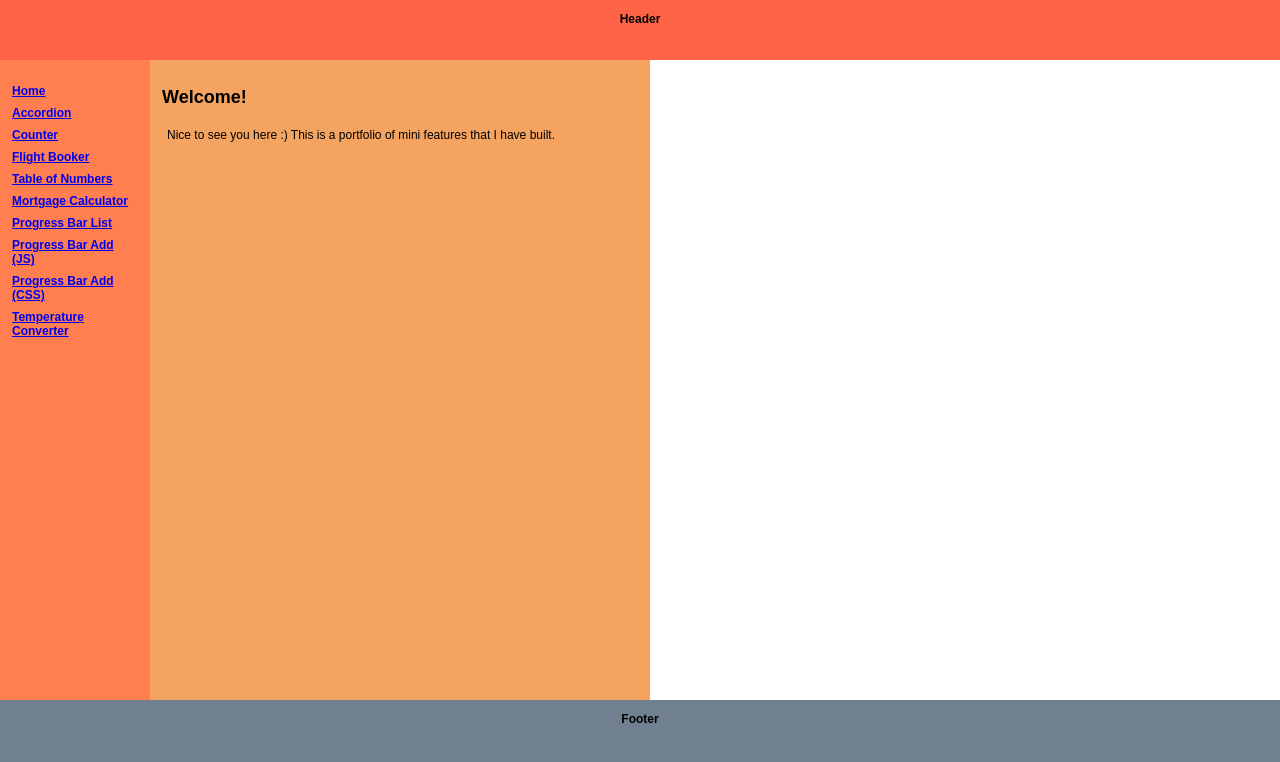
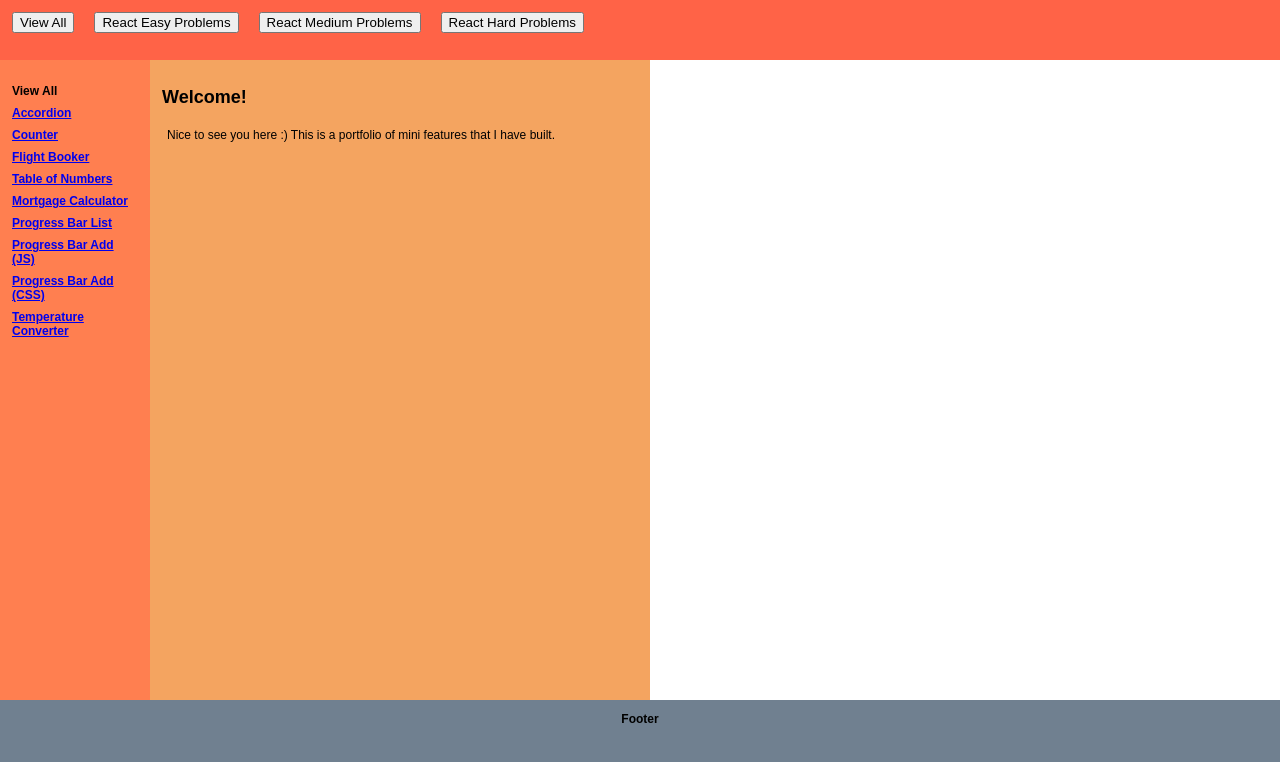
Before and after one commit to sandymak/practice, a React (Create React App) app: page / in a window 1280 px wide. Shown: the top 762 px of the page. Built offline with nearby package versions, Linux system fonts and the light colour scheme.

Commit message:
Add a filtering option to separate different problems by level of difficulty

```diff
--- a/src/common/MainPage.jsx
+++ b/src/common/MainPage.jsx
@@ -1,10 +1,13 @@
-import { Fragment } from 'react'
+import { Fragment, useState } from 'react'
+import { useNavigate } from 'react-router-dom'
 import Sidebar from '../navigation/Sidebar'
 import PromptGenerator from './PromptGenerator'
 
-import pagesConfig from './pagesConfig'
+import pagesConfig, { HEADER_TABS } from './pagesConfig'
 
 export default function MainPage(props) {
+    const [currentTab, updateCurrentTab] = useState(HEADER_TABS[0])
+    const navigate = useNavigate();
     if (!props.id || !pagesConfig[props.id] || !pagesConfig[props.id].prompt) {
         return (
             <Fragment>
@@ -21,9 +24,26 @@ export default function MainPage(props) {
 
     return (
         <>
-            <header>Header</header>
+            <header>
+                <div className="columns" style={{ columnGap: '20px' }}>
+                    {HEADER_TABS.map((tab) => (
+                        <button
+                            key={tab.id}
+                            onClick={() => {
+                                updateCurrentTab(tab)
+                                navigate('/')
+                            }}
+                        >
+                            {tab.name}
+                        </button>
+                    ))}
+                </div>
+            </header>
             <div className="columns">
-                <Sidebar />
+                <Sidebar
+                    currentTabId={currentTab.id}
+                    currentTabName={currentTab.name}
+                />
                 {MainComponent && (
                     <main>
                         <MainComponent />
--- a/src/common/PromptGenerator.js
+++ b/src/common/PromptGenerator.js
@@ -10,8 +10,11 @@ export default function PromptGenerator({ pageId }) {
 
     return (
         <aside>
-            <h1>{title || 'Default Title'}</h1>
-            <p>{description || 'Default description'}</p>
+            <h1>{title || 'Welcome!'}</h1>
+            <p>
+                {description ||
+                    'Nice to see you here :) This is a portfolio of mini features that I have built.'}
+            </p>
             {RequirementsComponent && <h2>Requirements:</h2>}
             {RequirementsComponent && <RequirementsComponent />}
             {LearningsComponent && (
--- a/src/common/pagesConfig.js
+++ b/src/common/pagesConfig.js
@@ -14,16 +14,17 @@ import {
 } from '../features/progressBar/ProgressBarAdd'
 import TemperatureConverter from '../features/temperatureConverter/TemperatureConverter'
 
+export const TAGS = {
+    ALL: 'ALL',
+    REACT_EASY: 'REACT_EASY',
+    REACT_MEDIUM: 'REACT_MEDIUM',
+    REACT_HARD: 'REACT_HARD',
+}
+
 const pagesConfig = {
     default: {
         id: 'default',
-        sidebarLinkName: 'Home',
-        path: '/',
-        prompt: {
-            title: 'Welcome! ',
-            description:
-                'Nice to see you here :) This is a portfolio of mini features that I have built.',
-        },
+        prompt: {},
         main: null,
     },
     // EASY
@@ -38,6 +39,7 @@ const pagesConfig = {
             requirements: AccordionPrompt,
         },
         main: Accordion,
+        tags: [TAGS.REACT_EASY],
     },
 
     counter: {
@@ -50,6 +52,7 @@ const pagesConfig = {
                 'Build a simple counter that increments whenever a button is clicked',
         },
         main: Counter,
+        tags: [TAGS.REACT_EASY],
     },
     flightBooker: {
         id: 'flight-booker',
@@ -61,6 +64,7 @@ const pagesConfig = {
                 'Build a component that books a one-way or return flight for given dates',
         },
         main: FlightBooker,
+        tags: [TAGS.REACT_EASY],
     },
     generateTable: {
         id: 'generate-table',
@@ -72,6 +76,7 @@ const pagesConfig = {
                 'Generate a table of numbers given the rows and columns.',
         },
         main: GenerateTable,
+        tags: [TAGS.REACT_EASY],
     },
     mortgageCalculator: {
         id: 'mortgageCalculator',
@@ -84,6 +89,7 @@ const pagesConfig = {
             requirements: MortgageCalculatorPrompt,
         },
         main: MortgageCalculator,
+        tags: [TAGS.REACT_EASY],
     },
     progressBarStaticList: {
         id: 'progressBarStaticList',
@@ -96,6 +102,7 @@ const pagesConfig = {
             learnings: ProgressBarLearnings,
         },
         main: ProgressBarStaticList,
+        tags: [TAGS.REACT_EASY],
     },
     progressBarAddWithJS: {
         id: 'progressBarAddJS',
@@ -107,6 +114,7 @@ const pagesConfig = {
                 'Build an app where clicking the "Add" button adds progress bars to the page. The progress bars fill up gradually as soon as they are shown',
         },
         main: ProgressBarAddWithJS,
+        tags: [TAGS.REACT_EASY],
     },
     progressBarAddWithCSS: {
         id: 'progressBarAddCSS',
@@ -119,6 +127,7 @@ const pagesConfig = {
             learnings: ProgressBarAnimationsLearnings,
         },
         main: ProgressBarAddWithCSS,
+        tags: [TAGS.REACT_EASY],
     },
     temperatureConverter: {
         id: 'temperatureConverter',
@@ -130,7 +139,27 @@ const pagesConfig = {
                 'Build a simple temperature converter widget that contains two text inputs temperatures in Celsius and Fahrenheit respectively, allowing for conversion between the temperature scales.',
         },
         main: TemperatureConverter,
+        tags: [TAGS.REACT_EASY, TAGS.REACT_MEDIUM, TAGS.REACT_HARD],
     },
 }
 
+export const HEADER_TABS = [
+    {
+        name: 'View All',
+        id: TAGS.ALL,
+    },
+    {
+        name: 'React Easy Problems',
+        id: TAGS.REACT_EASY,
+    },
+    {
+        name: 'React Medium Problems',
+        id: TAGS.REACT_MEDIUM,
+    },
+    {
+        name: 'React Hard Problems',
+        id: TAGS.REACT_HARD,
+    },
+]
+
 export default pagesConfig
--- a/src/navigation/Sidebar.js
+++ b/src/navigation/Sidebar.js
@@ -1,12 +1,15 @@
 import React from 'react'
 import { Link } from 'react-router-dom'
+import { TAGS } from '../common/pagesConfig'
 
 import routes from './routesConfig'
 
-export default function Sidebar() {
+export default function Sidebar({ currentTabId, currentTabName }) {
+    if (currentTabId === TAGS.ALL) {
         return (
             <nav>
                 <ul style={{ listStyleType: 'none', padding: 0 }}>
+                    <li>{currentTabName}</li>
                     {routes.map((route, index) => {
                         return (
                             <li key={index} style={{ margin: '8px 0px' }}>
@@ -17,4 +20,22 @@ export default function Sidebar() {
                 </ul>
             </nav>
         )
+    } else {
+        return (
+            <nav>
+                <ul style={{ listStyleType: 'none', padding: 0 }}>
+                    <li>{currentTabName}</li>
+                    {routes
+                        .filter((route) => route.tags.includes(currentTabId))
+                        .map((route, index) => {
+                            return (
+                                <li key={index} style={{ margin: '8px 0px' }}>
+                                    <Link to={route.path}>{route.name}</Link>
+                                </li>
+                            )
+                        })}
+                </ul>
+            </nav>
+        )
     }
+}
--- a/src/navigation/routesConfig.js
+++ b/src/navigation/routesConfig.js
@@ -6,12 +6,15 @@ function RoutesGenerator() {
     const routes = []
     const pages = Object.keys(pagesConfig)
     for (const pageId of pages) {
-        const route = {
-            path: pagesConfig[pageId].path,
-            name: pagesConfig[pageId].sidebarLinkName,
-            id: pageId,
+        if (pagesConfig[pageId].sidebarLinkName) {
+            const route = {
+                path: pagesConfig[pageId].path,
+                name: pagesConfig[pageId].sidebarLinkName,
+                id: pageId,
+                tags: pagesConfig[pageId].tags,
+            }
+            routes.push(route)
         }
-        routes.push(route)
     }
     return routes
 }
```
Lines whose indentation alone changed are shown as unchanged.
